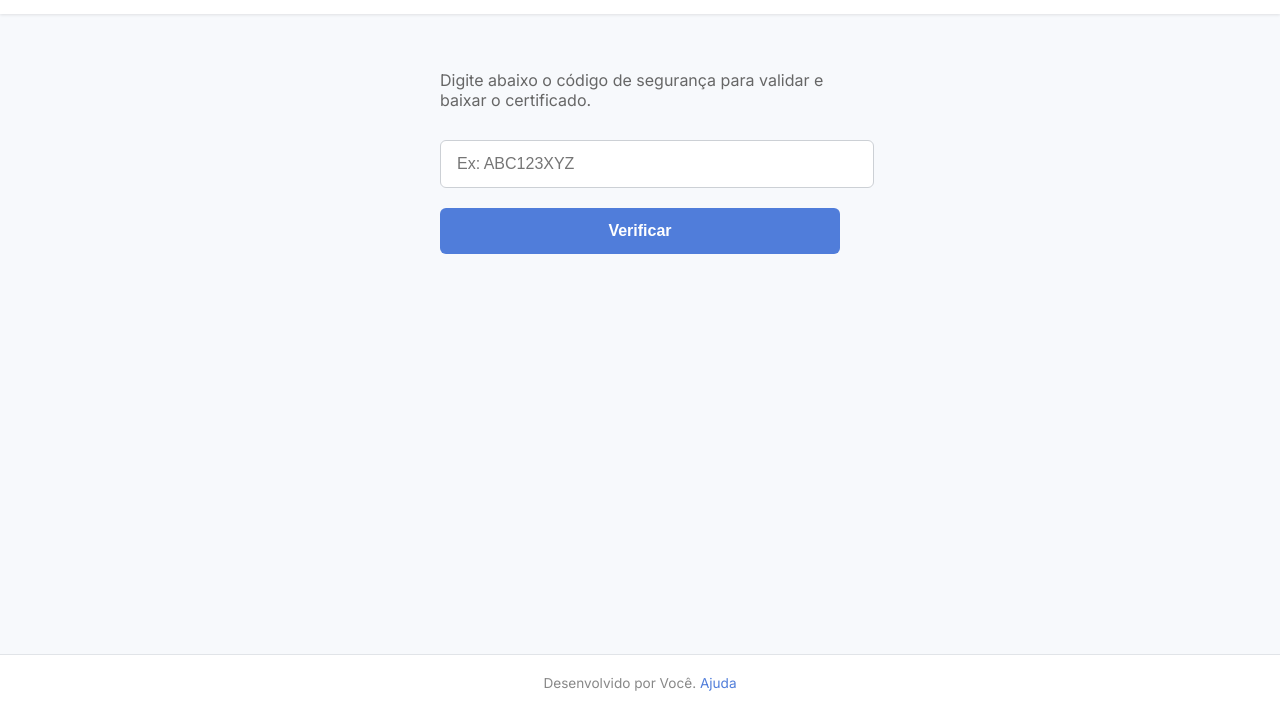
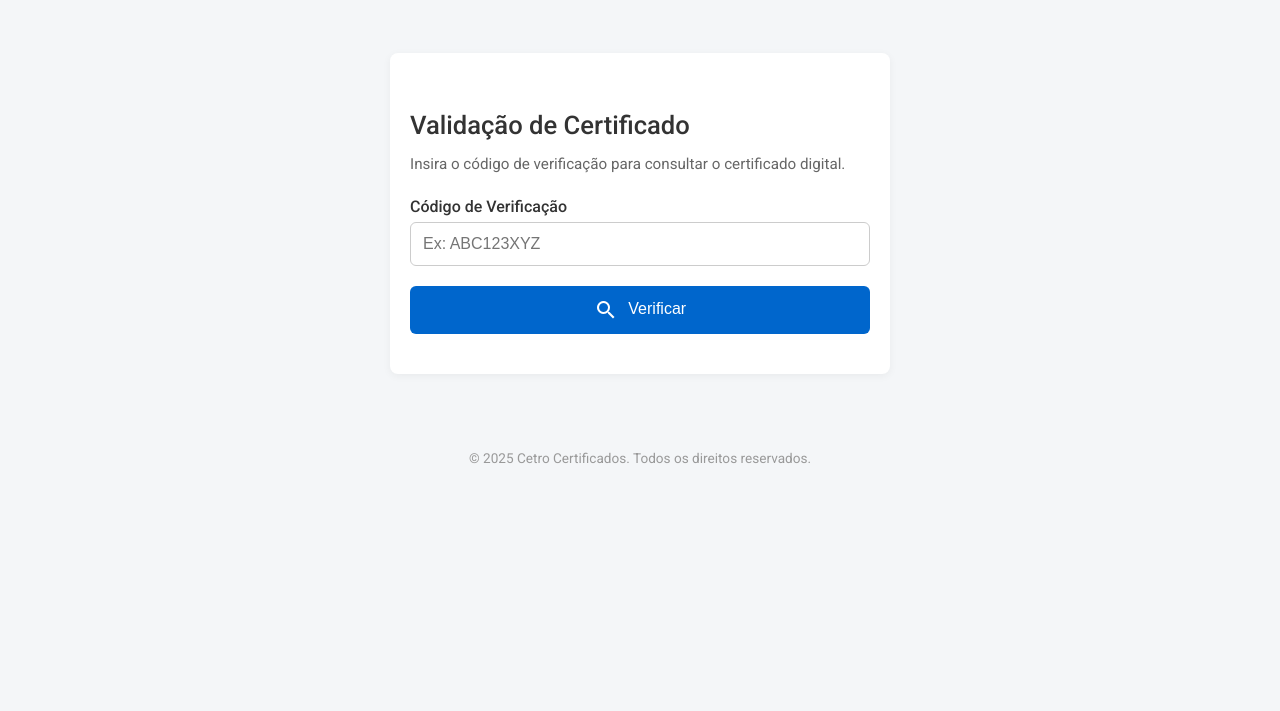
Before and after one commit to CetroIndustrialAutomacao/Certificados, a plain HTML site: page index.html in a window 1280 px wide. Shown: the part 89-800 px from the top of the page. Drawn offline with Linux system fonts and the light colour scheme.

Commit message:
Update index.html

```diff
--- a/index.html
+++ b/index.html
@@ -1,115 +1,169 @@
 <!DOCTYPE html>
 <html lang="pt-BR">
 <head>
-  <meta charset="UTF-8">
+  <meta charset="utf-8" />
+  <meta http-equiv="X-UA-Compatible" content="IE=edge" />
+  <meta name="viewport" content="width=device-width, initial-scale=1" />
+  <meta http-equiv="Cache-Control" content="no-cache, no-store, must-revalidate" />
+  <meta http-equiv="Pragma" content="no-cache" />
+  <meta http-equiv="Expires" content="0" />
+  <link rel="icon" href="https://cetroindustrial.com/wp-content/uploads/2022/01/cropped-Logo.jpg" />
   <title>Verificação de Certificado</title>
-  <meta name="viewport" content="width=device-width, initial-scale=1">
-  <link href="https://fonts.googleapis.com/css2?family=Inter:wght@400;600&display=swap" rel="stylesheet">
+
+  <!-- Roboto + Material Icons -->
+  <link rel="stylesheet" href="https://fonts.googleapis.com/css?family=Roboto:100,300,400,500,700,900" />
+  <link rel="stylesheet" href="https://fonts.googleapis.com/css?family=Material+Icons|Material+Icons+Outlined" />
+  <link rel="stylesheet" href="https://cdnjs.cloudflare.com/ajax/libs/font-awesome/4.7.0/css/font-awesome.min.css" />
+
   <style>
+    * {
+      box-sizing: border-box;
+    }
+
     body {
-      font-family: 'Inter', sans-serif;
-      background-color: #f7f9fc;
+      margin: 0;
+      font-family: 'Roboto', sans-serif;
+      background-color: #f4f6f8;
       color: #333;
-      margin: 0;
+    }
+
+    header {
+      background-color: #fff;
+      box-shadow: 0 2px 4px rgba(0,0,0,0.1);
+      padding: 16px 24px;
+      display: flex;
+      align-items: center;
+      justify-content: space-between;
+    }
+
+    header img {
+      height: 50px;
+    }
+
+    main {
+      padding: 40px 20px;
+      max-width: 500px;
+      margin: 0 auto;
+      background-color: #fff;
+      box-shadow: 0 2px 8px rgba(0,0,0,0.05);
+      border-radius: 8px;
+      margin-top: 60px;
+    }
+
+    h1 {
+      font-weight: 500;
+      font-size: 1.6rem;
+      margin-bottom: 10px;
+    }
+
+    p {
+      color: #666;
+      font-size: 0.95rem;
+      margin-bottom: 24px;
+    }
+
+    .input-group {
+      margin-bottom: 20px;
       display: flex;
       flex-direction: column;
-      min-height: 100vh;
     }
-    header {
-      background-color: #fff;
-      padding: 20px 0;
-      box-shadow: 0 1px 3px rgba(0,0,0,0.1);
-      text-align: center;
+
+    label {
+      font-weight: 500;
+      margin-bottom: 6px;
     }
-    main {
-      flex: 1;
-      padding: 40px 20px;
-      max-width: 400px;
-      margin: 0 auto;
+
+    input[type="text"] {
+      padding: 12px;
+      font-size: 1rem;
+      border: 1px solid #ccc;
+      border-radius: 6px;
+      outline: none;
+      transition: border-color 0.2s ease;
     }
-    h1 {
-      font-size: 1.75rem;
-      margin-bottom: 10px;
+
+    input[type="text"]:focus {
+      border-color: #0066cc;
     }
-    p.subtitle {
-      color: #666;
-      margin-bottom: 30px;
+
+    button {
+      background-color: #0066cc;
+      color: white;
+      border: none;
+      padding: 12px;
+      font-size: 1rem;
+      font-weight: 500;
+      border-radius: 6px;
+      cursor: pointer;
+      width: 100%;
+      transition: background-color 0.3s ease;
     }
-    .input-group {
-      position: relative;
-      margin-bottom: 20px;
+
+    button:hover {
+      background-color: #005bb5;
     }
-    input#codigo {
-      width: 100%;
-      padding: 14px 16px;
-      border: 1px solid #ccd0d5;
-      border-radius: 6px;
-      font-size: 1rem;
-      outline: none;
-      transition: border-color .2s;
-    }
-    input#codigo:focus {
-      border-color: #507dda;
-      box-shadow: 0 0 0 2px rgba(80,125,218,0.2);
-    }
-    button {
-      width: 100%;
-      padding: 14px;
-      background-color: #507dda;
-      border: none;
-      border-radius: 6px;
-      color: white;
-      font-size: 1rem;
-      font-weight: 600;
-      cursor: pointer;
-      transition: background-color .2s;
-    }
-    button:hover {
-      background-color: #406bb2;
-    }
+
     .message {
       margin-top: 20px;
-      padding: 16px;
-      border-radius: 6px;
+      padding: 12px;
+      border-radius: 5px;
       font-size: 0.95rem;
     }
-    .message.error {
-      background-color: #ffe8e8;
-      color: #b32929;
+
+    .success {
+      background-color: #e6f4ea;
+      color: #1b5e20;
     }
-    .message.success {
-      background-color: #e6f4ea;
-      color: #166534;
+
+    .error {
+      background-color: #fdecea;
+      color: #b71c1c;
     }
+
     footer {
-      background-color: #fff;
-      padding: 20px;
+      margin-top: 60px;
+      padding: 16px;
       text-align: center;
+      color: #999;
       font-size: 0.85rem;
-      color: #888;
-      border-top: 1px solid #e1e4e8;
     }
-    footer a {
-      color: #507dda;
+
+    a {
+      color: #0066cc;
       text-decoration: none;
+    }
+
+    a:hover {
+      text-decoration: underline;
     }
   </style>
 </head>
 <body>
   <header>
-    <h1>Verifique seu Certificado</h1>
+    <img src="https://cetroindustrial.com/wp-content/uploads/2022/01/cropped-Logo.jpg" alt="Logo Cetro" />
+    <span class="material-icons-outlined" style="color:#666;">verified</span>
   </header>
+
   <main>
-    <p class="subtitle">Digite abaixo o código de segurança para validar e baixar o certificado.</p>
+    <h1>Validação de Certificado</h1>
+    <p>Insira o código de verificação para consultar o certificado digital.</p>
+
     <div class="input-group">
-      <input id="codigo" type="text" placeholder="Ex: ABC123XYZ">
+      <label for="codigo">Código de Verificação</label>
+      <input type="text" id="codigo" placeholder="Ex: ABC123XYZ">
     </div>
-    <button onclick="verificarCodigo()">Verificar</button>
+    <button onclick="verificarCodigo()">
+      <span class="material-icons-outlined" style="vertical-align: middle; margin-right: 6px;">search</span>
+      Verificar
+    </button>
+
     <div id="resultado"></div>
   </main>
+
   <footer>
-    Desenvolvido por Você. <a href="#">Ajuda</a>
+    © 2025 Cetro Certificados. Todos os direitos reservados.
   </footer>
+
   <script src="script.js"></script>
 </body>
 </html>
```
